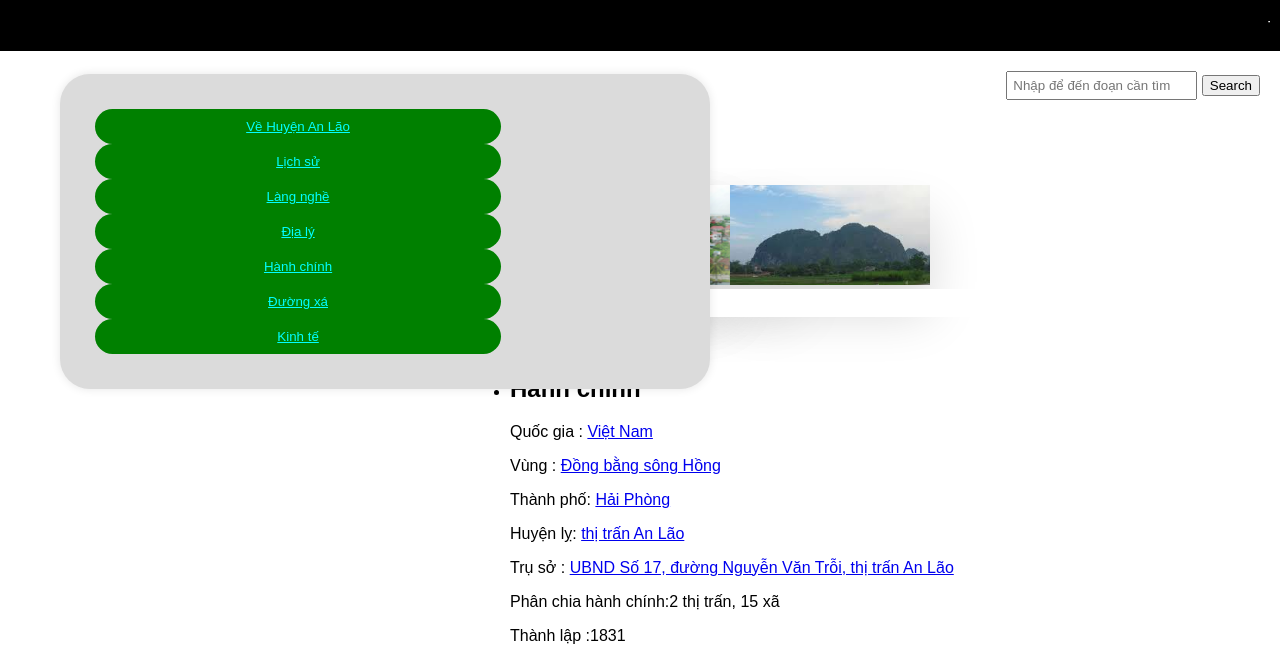
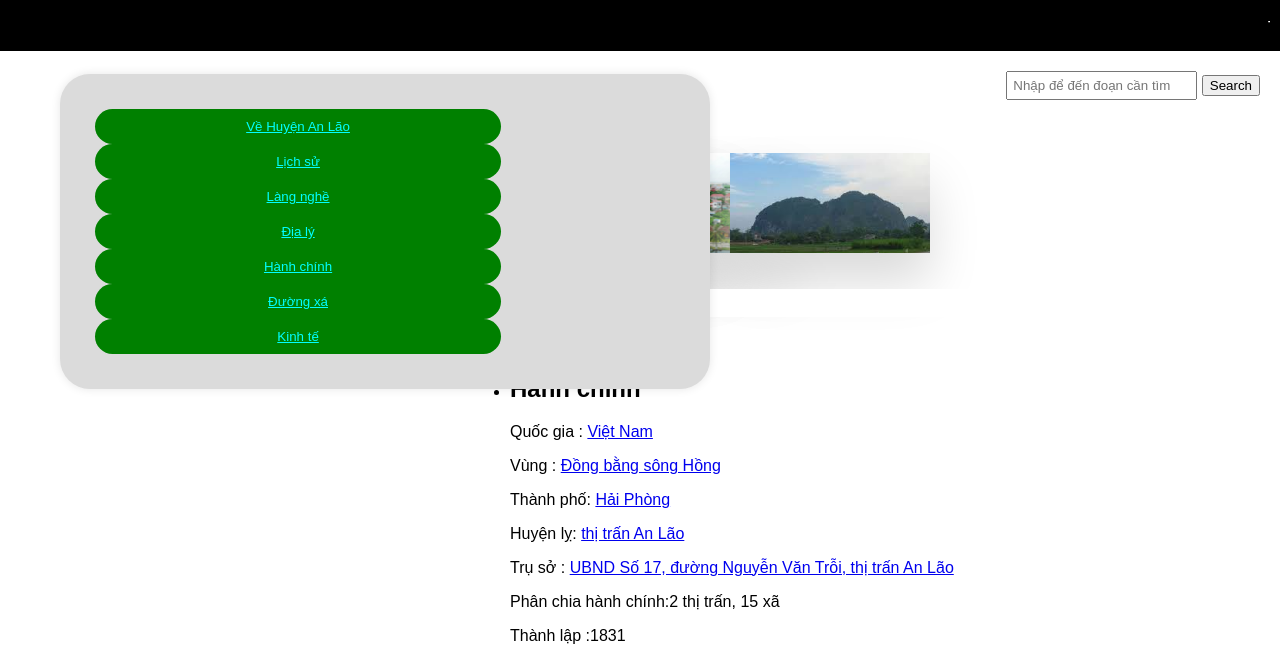
Before and after one commit to Nguyenne12345/nckh, a plain HTML site: page test.html in a window 1280 px wide. Shown: the part 71-733 px from the top of the page. Drawn offline with Linux system fonts and the light colour scheme; files whose address does not match are found by name.

Commit message:
Update style.css

```diff
--- a/style.css
+++ b/style.css
@@ -79,7 +79,7 @@
         object-fit: cover;
         transition: transform 1s ease-in-out;
         box-shadow: 0 30px 50px #dbdbdb;
-        top : 32%;
+        top : 28%;
     }
 
     #search-container {
```
